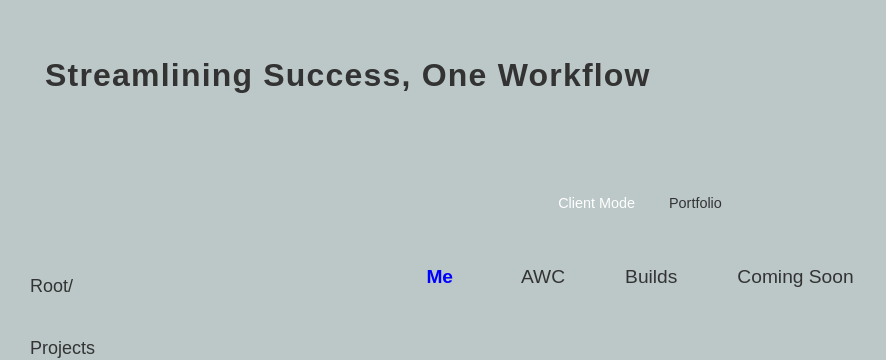
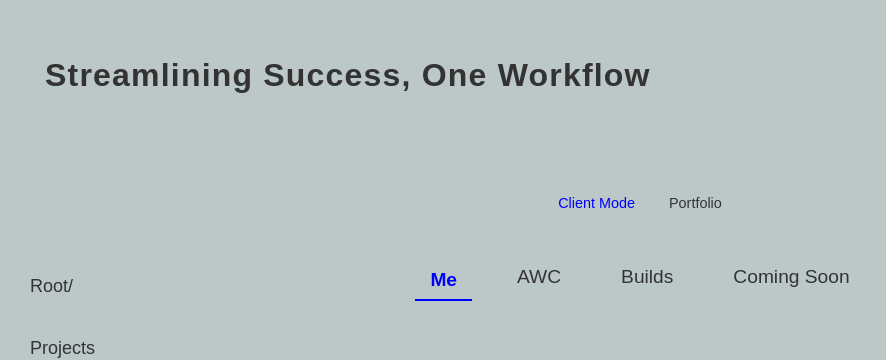
Before and after one commit to awc-create/portfolio, a Next.js app: page /about in a window 1280 px wide. Shown: the top 360 px of the page, without its empty margins (0-886 px from the left). Built offline with nearby package versions, Linux system fonts and the light colour scheme.

Commit message:
feat/contact: added contact page and enabled email sending

```diff
--- a/src/app/about/About.module.scss
+++ b/src/app/about/About.module.scss
@@ -56,7 +56,7 @@
 
 .toggleButton.active {
   background: var(--highlight-color);
-  color: white;
+  color: blue;
 }
 
 /* ✅ Tabs Stay Centered & Fixed */
@@ -166,6 +166,34 @@
   background: var(--highlight-color-dark);
 }
 
+/* ✅ Skills Grid - Centered & Evenly Spaced */
+.skillsGrid {
+  display: grid;
+  grid-template-columns: repeat(2, minmax(150px, 1fr)); /* ✅ Ensures two columns */
+  gap: 15px; /* ✅ Adds spacing between skills */
+  width: 100%;
+  max-width: 500px;
+  margin: 20px auto; /* ✅ Centers within the content */
+  text-align: center;
+}
+
+/* ✅ Individual Skill Box */
+.skillsGrid div {
+  padding: 12px;
+  background: rgba(255, 255, 255, 0.1);
+  border-radius: 8px;
+  font-size: 1.1rem;
+  color: var(--foreground);
+  box-shadow: 0px 2px 4px rgba(0, 0, 0, 0.05);
+  transition: all 0.3s ease-in-out;
+}
+
+/* ✅ Hover Effect */
+.skillsGrid div:hover {
+  background: rgba(255, 255, 255, 0.2);
+  transform: translateY(-2px);
+}
+
 /* ✅ SMALLER TABLETS */
 @media (max-width: 600px) {
   .borderContainer {
@@ -184,6 +212,14 @@
   .tabsContainer a {
     font-size: 0.85rem;
     margin: 0 5px;
+  }
+
+  .skillsGrid {
+    grid-template-columns: repeat(1, minmax(200px, 1fr)); /* ✅ Switches to 1 column */
+  }
+
+  .skillsGrid div {
+    font-size: 1rem;
   }
 }
 
@@ -224,6 +260,7 @@
   .tabsContainer a {
     font-size: 1.5rem; /* ✅ Make icons larger for better usability */
     margin: 0 3px;
+    color: white;
   }
 
   /* ✅ Reduce gap between Profile Image & Tabs */
--- a/src/app/about/page.tsx
+++ b/src/app/about/page.tsx
@@ -87,7 +87,7 @@ const About = () => {
           return (
             <div className={styles.experienceGrid}>
               <div className={styles.cvDownload}>
-                <a href="/files/adnan-said-cv.pdf" download className={styles.cvButton}>
+                <a href="/files/DevOps Engineer - With name Adnan Said CV.pdf" download className={styles.cvButton}>
                   📄 Download CV
                 </a>
               </div>
--- a/src/components/tabs/Tabs.module.scss
+++ b/src/components/tabs/Tabs.module.scss
@@ -35,16 +35,8 @@
 .tab.active {
   font-weight: bold;
   color: blue;
-}
-
-.tab.active::after {
-  content: "";
-  display: block;
-  height: 2px;
-  background: blue;
-  width: 100%;
-  position: relative;
-  margin-top: 5px;
+  border-bottom: 2px solid blue; /* Consistent underline */
+  padding-bottom: 2px; /* Adjust spacing to prevent shifting */
 }
 
 /* ✅ Mobile Adjustments */
--- a/src/components/tabs/Tabs.tsx
+++ b/src/components/tabs/Tabs.tsx
@@ -21,10 +21,9 @@ const Tabs: React.FC<TabsProps> = ({ activeTab, setActiveTab, tabs }) => {
     return () => window.removeEventListener("resize", checkMobile);
   }, []);
 
-  // ✅ Icon Mapping for Mobile View
   const iconMap: Record<string, React.ReactNode> = {
     "Me": <FaUser />,
-    "AWC": <Image src="/awcLogo.svg" alt="AWC Logo" width={30} height={30} />, // ✅ AWC Uses the Logo
+    "AWC": <Image src="/awcLogo.svg" alt="AWC Logo" width={30} height={30} />,
     "Builds": <FaLaptopCode />,
     "Coming Soon": <FaTools />,
     "Work Experience": <FaCode />,
@@ -41,7 +40,7 @@ const Tabs: React.FC<TabsProps> = ({ activeTab, setActiveTab, tabs }) => {
             className={`${styles.tab} ${activeTab === tab ? styles.active : ""}`}
             onClick={() => setActiveTab(tab)}
           >
-            {isMobile ? iconMap[tab] : tab} {/* ✅ Icons on Mobile, Text on Desktop */}
+            {isMobile ? iconMap[tab] : tab}
           </div>
         ))}
       </div>
```
Also changed, not shown: 1 other file (tests, documents, lock files or other folders). Lines whose indentation alone changed are shown as unchanged.
